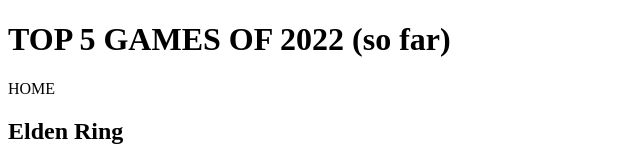
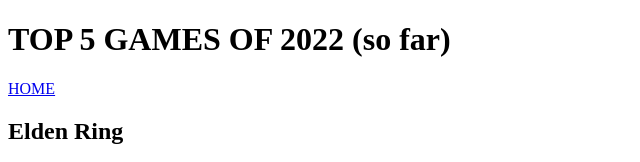
Before and after one commit to Burmpf/hello-world, a plain HTML site: page index.html in a window 1280 px wide. Shown: the top 162 px of the page, 0-640 px from the left. Drawn offline with Linux system fonts and the light colour scheme.

Commit message:
update nav

```diff
--- a/index.html
+++ b/index.html
@@ -7,7 +7,7 @@
 
     <header>
         <h1>TOP 5 GAMES OF 2022 (so far)</h1>
-        <nav><a href="https://gordon-reilley.github.io/hello-world/"></a>HOME</nav>
+        <nav><a href="https://gordon-reilley.github.io/hello-world/">HOME</a></nav>
     </header>
 
 
```
